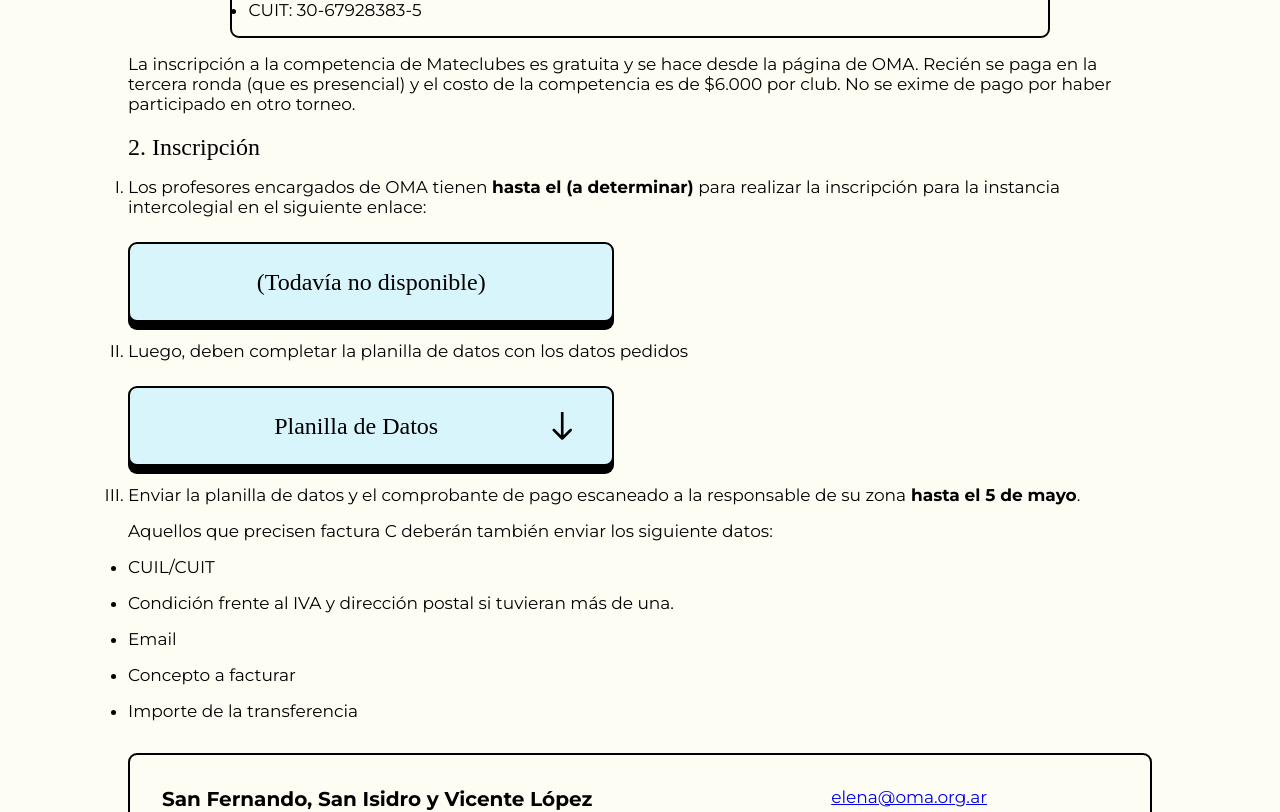
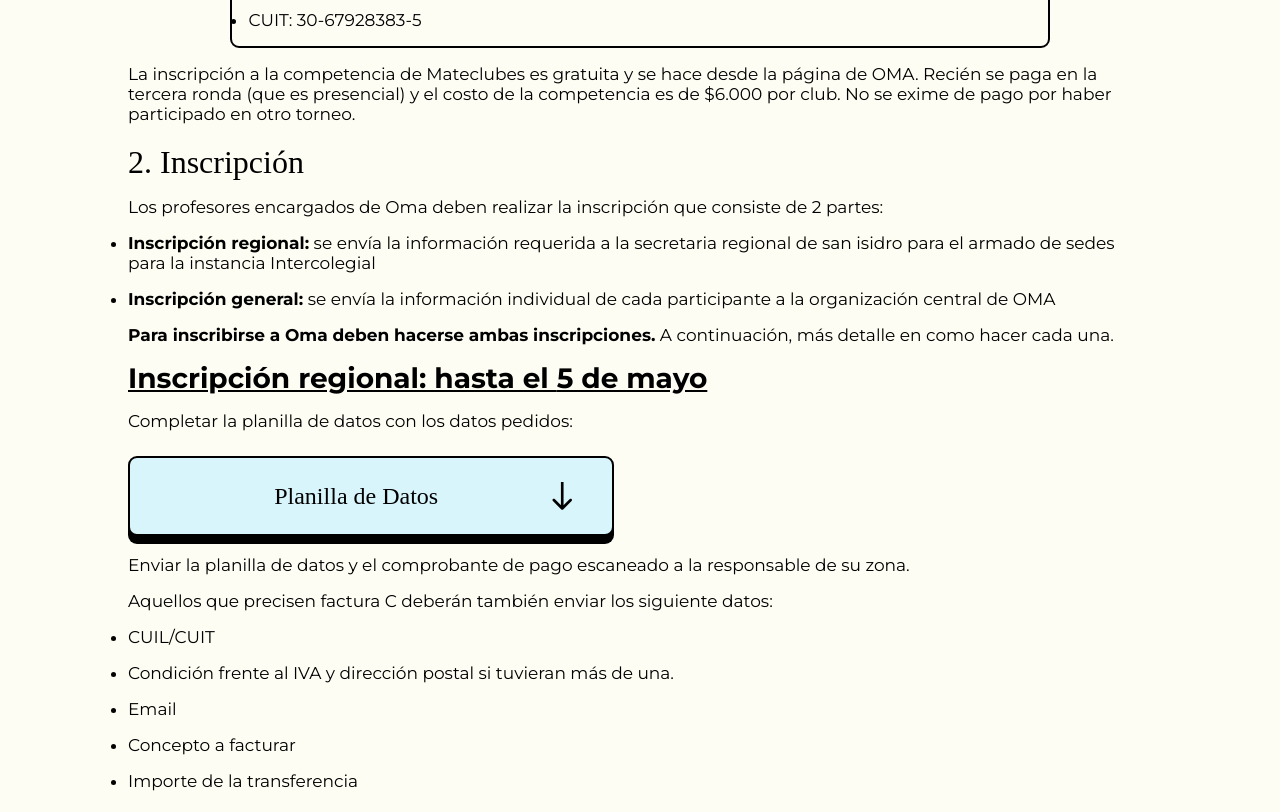
Before and after one commit to JZylber/oma-san-isidro, a Next.js app: page /oma/inscripcion in a window 1280 px wide. Shown: the part 660-1472 px from the top of the page. Built offline with nearby package versions, Linux system fonts and the light colour scheme; a web font is replaced by a local one.

Commit message:
feat(inscription): new inscription layout

```diff
--- a/components/Inscription/Inscription.module.scss
+++ b/components/Inscription/Inscription.module.scss
@@ -36,15 +36,35 @@
   h1{
       @include shared.font-unbounded(500);
       @include shared.mobile-only {
-        font-size: 1.3 * shared.$mobile-reading-font-size;
+        font-size: 2.4rem;
         width: 100%;
         margin-bottom: 16px;
       }
+      @include shared.tablet-only{
+        align-self: center;
+        font-size: 2.8rem;}
       @include shared.not-mobile {
         align-self: center;
-        font-size: shared.$desktop-actionable-font-size;
+        font-size: 3.2rem;
     }
   }
+  h2{
+    @include shared.font-montserrat(600);
+    text-decoration: underline;
+    margin-top: 1.6rem;
+    @include shared.mobile-only {
+      font-size: 2rem;
+      width: 100%;
+      margin-bottom: 16px;
+    }
+    @include shared.tablet-only{
+      align-self: center;
+      font-size: 2.4rem;}
+    @include shared.not-mobile {
+      align-self: center;
+      font-size: 2.8rem;
+  }
+}
   p, ol li, ul li{
     @include shared.font-montserrat(300);
     margin-top: 1.6rem;
--- a/components/Inscription/Inscription.tsx
+++ b/components/Inscription/Inscription.tsx
@@ -27,20 +27,18 @@ export const Inscripcion = ( { type } : {type : string} ) => {
            </div>
            <div className={styles.step_information}>
             <h1>2. Inscripción</h1>
-            <ol className={styles.step_information_substeps}>
-                <li>Los profesores encargados de OMA tienen <span className={styles.step_information_bold}> hasta el {type == "OMA"?"(a determinar)":"28 de abril"}</span> para realizar la inscripción para la instancia intercolegial en el siguiente enlace:</li>
-                <div className={styles.button_container}>
-                    <Button content={type == "OMA"?"(Todavía no disponible)":"Link de Inscripción"} onClick={() => type == "OMA"?null:window.location.href = "https://oma.org.ar/virtual/inscripcion.php?competencia=OMN&region=53&hash=02609c0a&ano=2023"}>
-                        <>
-                            {type !== "OMA" && <Arrow className={styles.arrow}/>}
-                        </>
-                    </Button>
-                </div>
-                <li>Luego, deben completar la planilla de datos con los datos pedidos</li>
+            <p>Los profesores encargados de {type == "OMA"?"Oma":"Ñandú"} deben realizar la inscripción que consiste de 2 partes:</p>
+            <ul>
+                <li><span className={styles.step_information_bold}>Inscripción regional:</span> se envía la información requerida a la secretaria regional de san isidro para el armado de sedes para la instancia {type == "OMA"?"Intercolegial":"Interescolar"}</li>
+                <li><span className={styles.step_information_bold}>Inscripción general:</span> se envía la información individual de cada participante a la organización central de OMA</li>
+            </ul>
+            <p><span className={styles.step_information_bold}>Para inscribirse a {type == "OMA"?"Oma":"Ñandú"} deben hacerse ambas inscripciones.</span> A continuación, más detalle en como hacer cada una.</p>
+            <h2>Inscripción regional: hasta el {type == "OMA"?"5 de mayo":"21 de abril"}</h2>
+                <p>Completar la planilla de datos con los datos pedidos:</p>
                 <div className={styles.button_container}>
                     <Button content="Planilla de Datos" onClick={downloadForm}><Arrow className={[styles.arrow,styles.download].join(" ")}/></Button>
                 </div>
-                <li>Enviar la planilla de datos y el comprobante de pago escaneado a la responsable de su zona<span className={styles.step_information_bold}> hasta el {type == "OMA"?"5 de mayo":"21 de abril"}</span>.</li>
+                <p>Enviar la planilla de datos y el comprobante de pago escaneado a la responsable de su zona.</p>
                 <p>Aquellos que precisen factura C deberán también enviar los siguiente datos:</p>
                 <div>
                     <ul>
@@ -65,7 +63,15 @@ export const Inscripcion = ( { type } : {type : string} ) => {
                         </ul>
                     </div>
                 </div>
-            </ol>
+            <h2>Inscripción general: hasta el {type == "OMA"?"(a determinar)":"28 de abril"}</h2>
+                <p>Ingresar los datos de los participantes en el siguiente link:</p>
+                <div className={styles.button_container}>
+                    <Button content={type == "OMA"?"(Todavía no disponible)":"Link de Inscripción"} onClick={() => type == "OMA"?null:window.location.href = "https://oma.org.ar/virtual/inscripcion.php?competencia=OMN&region=53&hash=02609c0a&ano=2023"}>
+                        <>
+                            {type !== "OMA" && <Arrow className={styles.arrow}/>}
+                        </>
+                    </Button>
+                </div>
            </div>
            <div className={styles.step_information}>
             <h1>3. Documentos a presentar en el certamen Intercolegial</h1>
```
